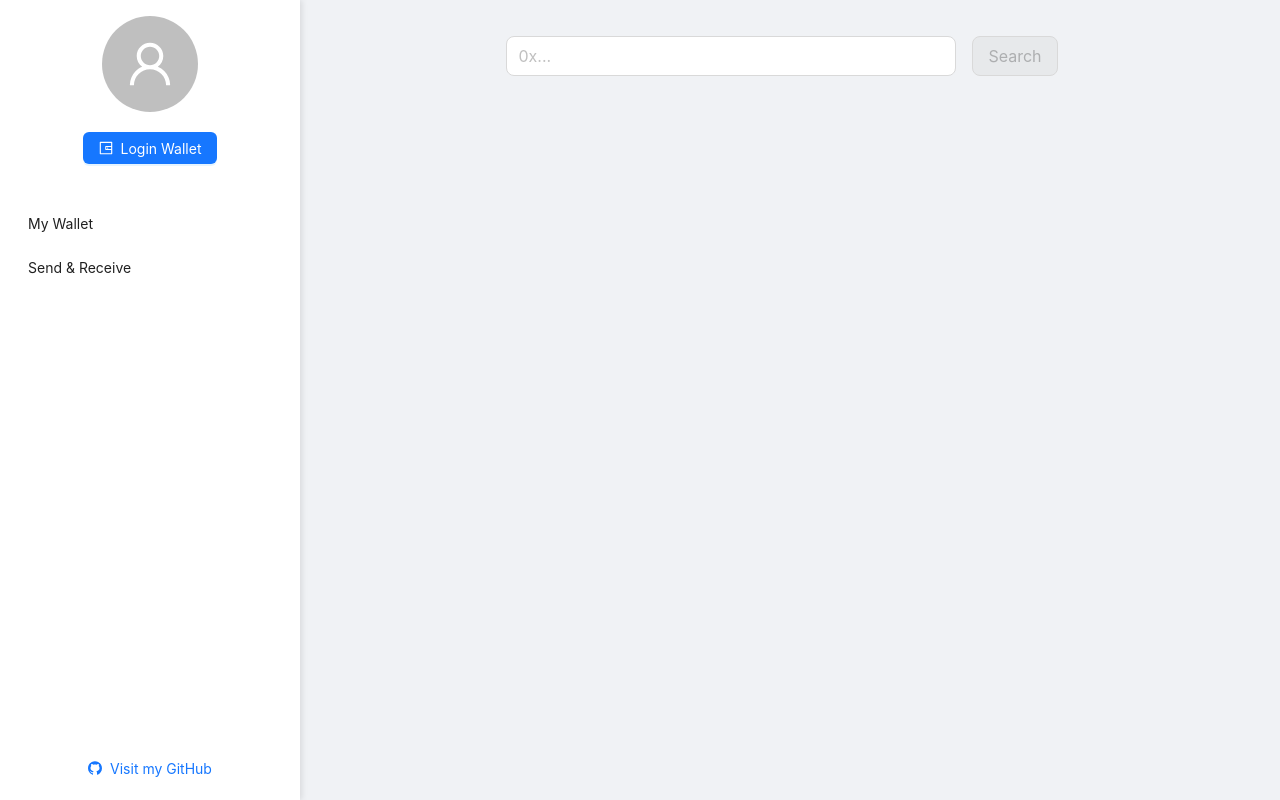
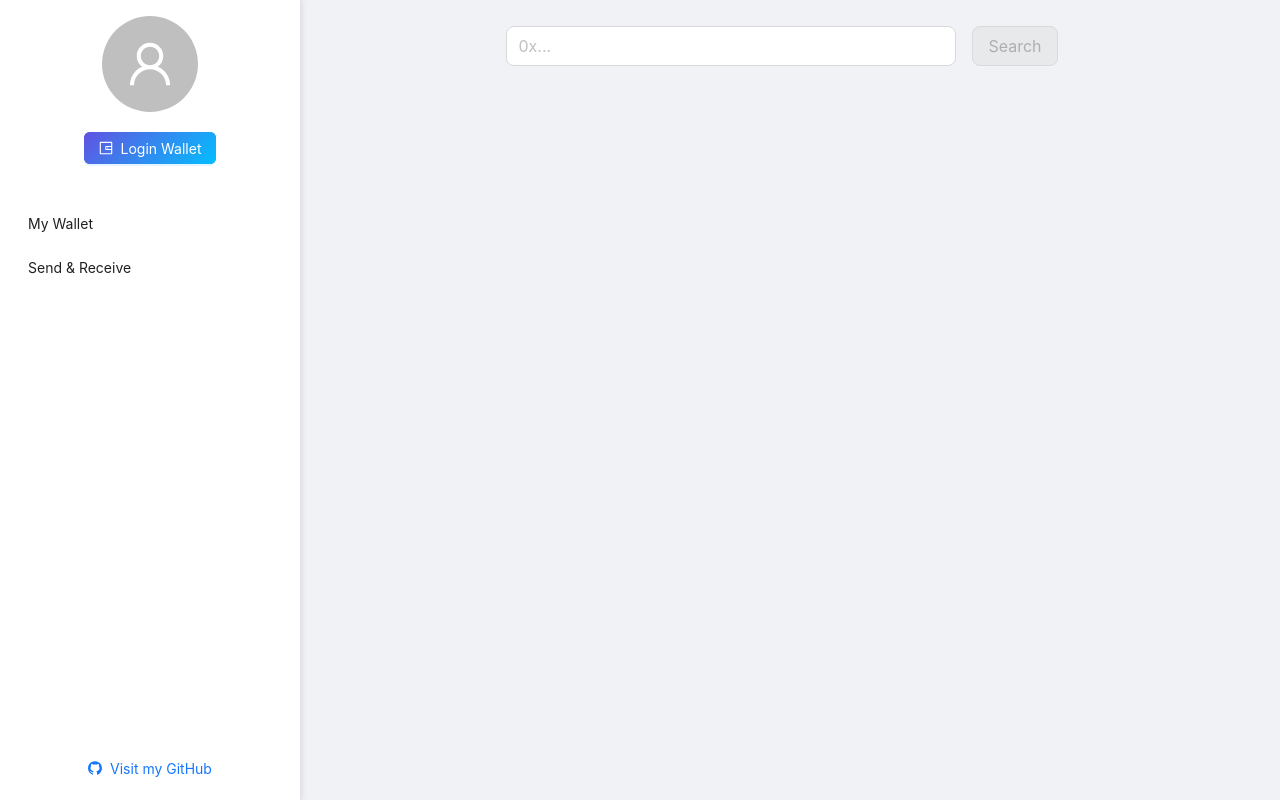
Before and after one commit to Lawson-Han/on-chain-portfolio-management-app, a React (Create React App) app: page / in a window 1280 px wide. Built offline with nearby package versions, Linux system fonts and the light colour scheme.

Commit message:
metamask connection function completed

```diff
--- a/package.json
+++ b/package.json
@@ -9,6 +9,7 @@
     "@testing-library/user-event": "^13.5.0",
     "antd": "^5.20.2",
     "axios": "^1.7.5",
+    "ethers": "^5.7.0",
     "react": "^18.3.1",
     "react-dom": "^18.3.1",
     "react-scripts": "5.0.1",
--- a/src/App.css
+++ b/src/App.css
@@ -1,11 +1,12 @@
 /* Main page styling */
 
-/* Style for centering search box only */
+/* Style for centering search box */
 .search-box-center {
   display: flex;
   justify-content: center;
   align-items: center;
   height: auto;
+  margin: 16px;
 }
 
 /* TokenList.css */
@@ -40,7 +41,7 @@
   padding: 12px 20px;
   margin: 10px 0;
   border-radius: 6px;
-  color: #333; /* 调整文字颜色为深灰，以提高可读性 */
+  color: #333;
   box-shadow: 0 2px 4px rgba(0, 0, 0, 0.05);
   transition: transform 0.2s ease-in-out;
 }
--- a/src/App.js
+++ b/src/App.js
@@ -1,19 +1,26 @@
 // App.js
 import React, { useState } from 'react';
-import { Layout, Menu, Avatar, Button, Space } from 'antd';
-import { UserOutlined, GithubOutlined, WalletOutlined } from '@ant-design/icons';
+import { Layout, Menu, Avatar, Button, Space, Typography } from 'antd';
+import { UserOutlined, GithubOutlined } from '@ant-design/icons';
 import './App.css';
 import SearchBox from './components/SearchBox';
 import TokenList from './components/TokenList';
+import ConnectWallet from './components/ConnectWallet';
+import WalletOverview from './components/WalletOverview';
 
 const { Sider, Content } = Layout;
+const { Paragraph } = Typography;
 
 const App = () => {
+  // Search Bar
   const [tokens, setTokens] = useState([]);
   const [showList, setShowList] = useState(false);
   const [loading, setLoading] = useState(false);
   const [address, setAddress] = useState('');
   const [totalBalance, setTotalBalance] = useState(0);
+
+  // My Wallet
+  const [walletAddress, setWalletAddress] = useState(null);
 
   // Calculate total balance
   const handleSetTokens = (newTokens) => {
@@ -22,13 +29,18 @@ const App = () => {
     setTotalBalance(total);
   };
 
+
   return (
     <Layout style={{ minHeight: '100vh' }}>
       <Sider width={300} style={{ backgroundColor: 'white', boxShadow: '2px 0 6px rgba(0,0,0,0.1)' }}>
         <div style={{ padding: '16px', textAlign: 'center' }}>
           <Avatar size={96} icon={<UserOutlined />} />
           <Space direction="vertical" style={{ width: '100%', margin: '20px 0' }}>
-            <Button type="primary" icon={<WalletOutlined />}>Login Wallet</Button>
+            {walletAddress !== null && (
+              <Paragraph copyable>{walletAddress}</Paragraph>
+            )}
+            <ConnectWallet setWalletAddress={setWalletAddress} />
+
           </Space>
         </div>
         <Menu mode="inline" style={{ borderRight: 0 }}>
@@ -38,16 +50,15 @@ const App = () => {
         <div style={{ padding: '16px', textAlign: 'center', position: 'absolute', bottom: 0, width: '100%' }}>
           <Button type="link" icon={<GithubOutlined />} href="https://github.com/Lawson-Han" target="_blank">Visit my GitHub</Button>
         </div>
-      </Sider>
-      <Content style={{ padding: '16px', width: '600px' }}>
-        <div className="search-box-center">
+      </Sider >
+      {walletAddress === null ? (
+        <Content style={{ width: '600px' }}>
           <SearchBox
             setTokens={handleSetTokens}
             setShowList={setShowList}
             setLoading={setLoading}
             setAddress={setAddress}
           />
-        </div>
           {showList &&
             <TokenList
               tokens={tokens}
@@ -57,7 +68,12 @@ const App = () => {
             />}
 
         </Content>
-    </Layout>
+      ) : (
+        <></>
+      )
+      }
+
+    </Layout >
   );
 };
 
--- /dev/null
+++ b/src/components/ConnectWallet.js
@@ -0,0 +1,116 @@
+import React, { useContext, useEffect, useState } from 'react';
+import { ethers } from 'ethers';
+import { Button, message, ConfigProvider } from 'antd';
+import { WalletOutlined, DisconnectOutlined } from '@ant-design/icons';
+import { css } from '@emotion/css';
+
+const ConnectWallet = ({ setWalletAddress }) => {
+    const [localAddress, setLocalAddress] = useState(null);
+    const [loading, setLoading] = useState(false);
+
+    const { getPrefixCls } = useContext(ConfigProvider.ConfigContext);
+    const rootPrefixCls = getPrefixCls();
+
+    useEffect(() => {
+        const handleAccountsChanged = (accounts) => {
+            if (accounts.length === 0) {
+                // MetaMask is locked or the user has disconnected all accounts
+                console.log("Please connect to MetaMask.");
+                setLocalAddress(null);
+                setWalletAddress(null);
+            } else if (accounts[0] !== localAddress) {
+                // Handle accounts change
+                setLocalAddress(accounts[0]);
+                setWalletAddress(accounts[0]);
+            }
+        };
+
+        if (window.ethereum) {
+            window.ethereum.on('accountsChanged', handleAccountsChanged);
+        }
+
+        return () => {
+            if (window.ethereum) {
+                window.ethereum.removeListener('accountsChanged', handleAccountsChanged);
+            }
+        };
+    }, [localAddress, setWalletAddress]);
+
+    const connectWalletHandler = async () => {
+        if (!window.ethereum) {
+            message.error("MetaMask is not installed. Please install it to use this feature.");
+            return;
+        }
+        setLoading(true);
+        try {
+            const provider = new ethers.providers.Web3Provider(window.ethereum);
+            const accounts = await provider.listAccounts();  // Get current account list
+
+            // Check if there are any accounts already connected
+            if (accounts.length <= 0) {
+                // If no accounts are connected, request to connect an account
+                await provider.send("eth_requestAccounts", []);
+            }
+            const signer = provider.getSigner();
+            const address = await signer.getAddress();
+            setLocalAddress(address);
+            setWalletAddress(address);
+            message.success("Metamask Wallet connected!");
+
+
+
+        } catch (error) {
+            console.error("Failed to connect to MetaMask:", error);
+            message.error("Failed to connect to MetaMask. Please try again.");
+        }
+        setLoading(false);
+    };
+
+
+    const disconnectWalletHandler = () => {
+        setLoading(true);
+        setTimeout(() => {
+            setLocalAddress(null);
+            setWalletAddress(null);
+            setLoading(false);
+            message.info("Wallet disconnected.");
+        }, 500);
+    };
+
+    const linearGradientButton = css`
+        &.${rootPrefixCls}-btn-primary:not([disabled]):not(.${rootPrefixCls}-btn-dangerous) {
+          border-width: 0;
+          > span {
+            position: relative;
+          }
+          &::before {
+            content: '';
+            background: linear-gradient(135deg, #6253e1, #04befe);
+            position: absolute;
+            inset: 0;
+            opacity: 1;
+            transition: all 0.3s;
+            border-radius: inherit;
+          }
+          &:hover::before {
+            opacity: 0;
+          }
+        }
+    `;
+
+    return (
+        <>
+            {localAddress !== null ? (
+                <Button type="dashed" danger icon={<DisconnectOutlined />} onClick={disconnectWalletHandler} loading={loading}>
+                    Disconnect Metamask
+                </Button>
+            ) : (
+                <Button type="primary" icon={<WalletOutlined />} className={linearGradientButton} onClick={connectWalletHandler} loading={loading}>
+                    Login Wallet
+                </Button>
+            )}
+        </>
+    );
+};
+
+export default ConnectWallet;
--- a/src/components/SearchBox.js
+++ b/src/components/SearchBox.js
@@ -1,5 +1,5 @@
 // SearchBox.js
-import React from 'react';
+import React, { useState } from 'react';
 import { Input, Button, Form } from 'antd';
 import axios from 'axios';
 
@@ -109,8 +109,8 @@ const SearchBox = ({ setTokens, setShowList, setLoading, setAddress }) => {
       form={form}
       onFinish={onFinish}
       onFinishFailed={onFinishFailed}
+      className="search-box-center"
       layout="inline"
-      style={{ justifyContent: 'center', width: '100%', padding: '20px' }}
     >
       <Form.Item
         name="address"
@@ -125,7 +125,7 @@ const SearchBox = ({ setTokens, setShowList, setLoading, setAddress }) => {
         <Input
           placeholder="0x..."
           size='large'
-          style={{ width: 450 }}
+          style={{ width: 450, margin: "10px 0" }}
         />
       </Form.Item>
       <Form.Item shouldUpdate>
```
Also changed, not shown: src/components/WalletOverview.js (added), 1 other file (tests, documents, lock files or other folders). Lines whose indentation alone changed are shown as unchanged.
